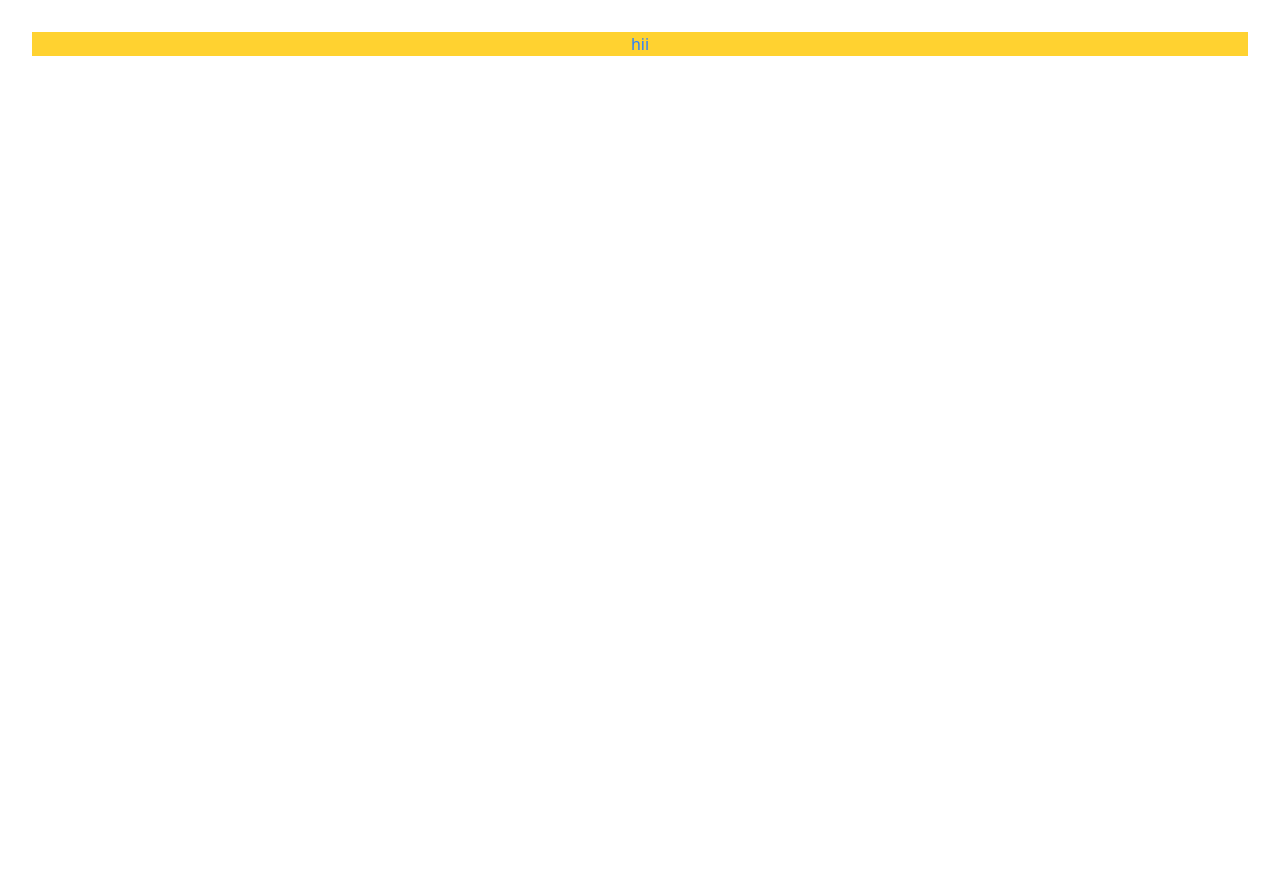
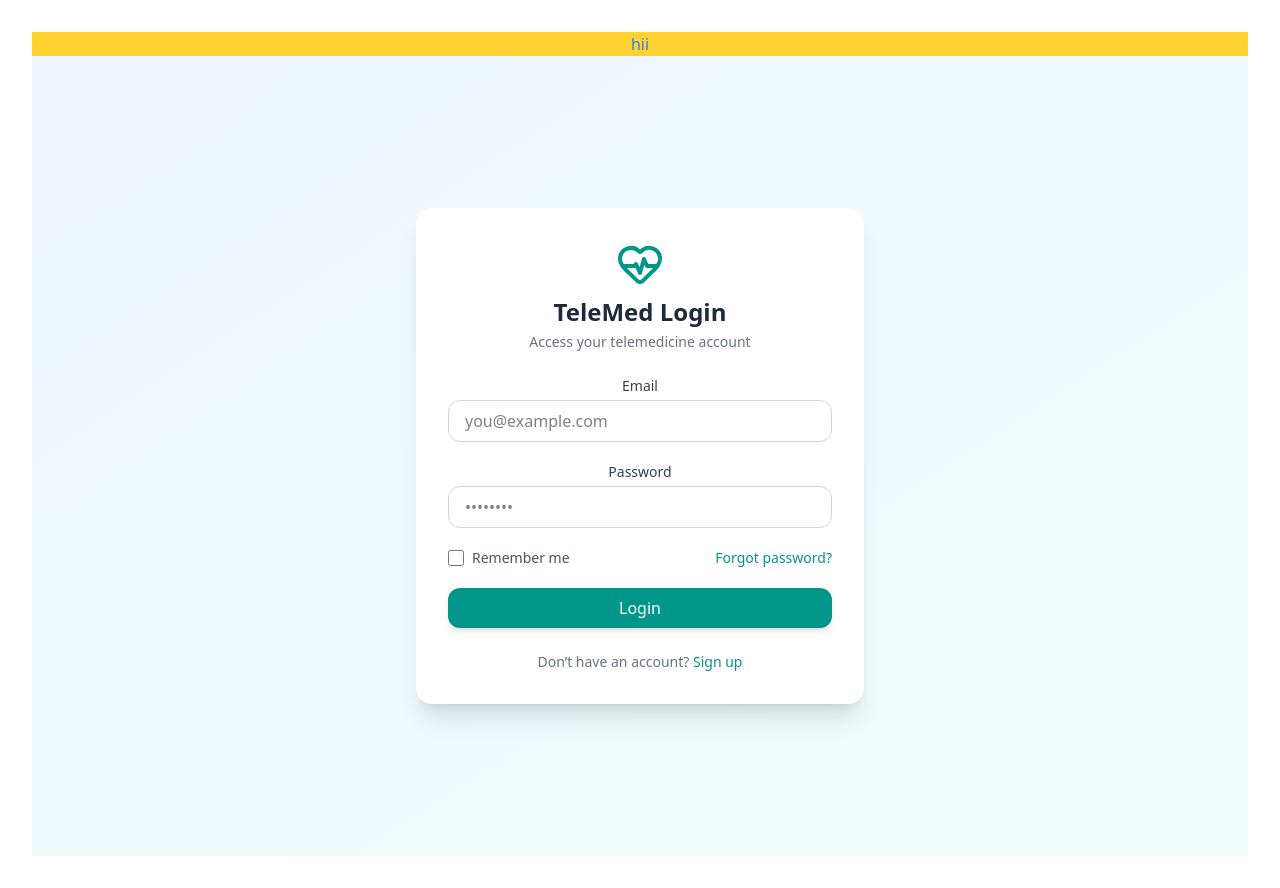
Before and after one commit to YashRajCs23/Telemedicine, a React (Vite) app in the folder frontend/: page / in a window 1280 px wide. Before the commit the page ends 800 px from the top, so only its background shows below. Built offline with nearby package versions, Linux system fonts and the light colour scheme.

Commit message:
[yash] added user login page

```diff
--- a/frontend/src/App.jsx
+++ b/frontend/src/App.jsx
@@ -2,13 +2,14 @@ import { useState } from 'react'
 import reactLogo from './assets/react.svg'
 import viteLogo from '/vite.svg'
 import './App.css'
-
+import Login from './components/Landing/UserLogin.jsx'
 function App() {
   const [count, setCount] = useState(0)
 
   return (
     <>
       <h1 className=' bg-amber-300 text-blue-500 '>hii</h1>
+      <Login />
     </>
   )
 }
--- a/frontend/src/components/Landing/UserLogin.jsx
+++ b/frontend/src/components/Landing/UserLogin.jsx
@@ -0,0 +1,95 @@
+// src/Login.jsx
+import { useState } from "react";
+import { HeartPulse } from "lucide-react";
+
+export default function Login() {
+  const [form, setForm] = useState({ email: "", password: "" });
+
+  const handleChange = (e) => {
+    setForm({ ...form, [e.target.name]: e.target.value });
+  };
+
+  const handleSubmit = (e) => {
+    e.preventDefault();
+    console.log("Login details:", form);
+    // Handle login logic here (API call etc.)
+  };
+
+  return (
+    <div className="flex min-h-screen items-center justify-center bg-gradient-to-br from-blue-50 to-teal-50">
+      <div className="w-full max-w-md rounded-2xl bg-white shadow-xl p-8">
+        {/* Logo + Title */}
+        <div className="flex flex-col items-center mb-6">
+          <HeartPulse className="w-12 h-12 text-teal-600" />
+          <h1 className="text-2xl font-semibold text-gray-800 mt-2">
+            TeleMed Login
+          </h1>
+          <p className="text-gray-500 text-sm mt-1">
+            Access your telemedicine account
+          </p>
+        </div>
+
+        {/* Login Form */}
+        <form onSubmit={handleSubmit} className="space-y-5">
+          <div>
+            <label className="block text-sm font-medium text-gray-700 mb-1">
+              Email
+            </label>
+            <input
+              type="email"
+              name="email"
+              value={form.email}
+              onChange={handleChange}
+              required
+              placeholder="you@example.com"
+              className="w-full rounded-xl border border-gray-300 px-4 py-2 focus:ring-2 focus:ring-teal-500 focus:outline-none"
+            />
+          </div>
+
+          <div>
+            <label className="block text-sm font-medium text-gray-700 mb-1">
+              Password
+            </label>
+            <input
+              type="password"
+              name="password"
+              value={form.password}
+              onChange={handleChange}
+              required
+              placeholder="••••••••"
+              className="w-full rounded-xl border border-gray-300 px-4 py-2 focus:ring-2 focus:ring-teal-500 focus:outline-none"
+            />
+          </div>
+
+          <div className="flex items-center justify-between text-sm">
+            <label className="flex items-center space-x-2">
+              <input
+                type="checkbox"
+                className="h-4 w-4 text-teal-600 border-gray-300 rounded"
+              />
+              <span className="text-gray-600">Remember me</span>
+            </label>
+            <a href="#" className="text-teal-600 hover:underline">
+              Forgot password?
+            </a>
+          </div>
+
+          <button
+            type="submit"
+            className="w-full bg-teal-600 text-white py-2 rounded-xl hover:bg-teal-700 transition shadow-md"
+          >
+            Login
+          </button>
+        </form>
+
+        {/* Footer */}
+        <p className="text-center text-sm text-gray-500 mt-6">
+          Don’t have an account?{" "}
+          <a href="#" className="text-teal-600 font-medium hover:underline">
+            Sign up
+          </a>
+        </p>
+      </div>
+    </div>
+  );
+}
--- /dev/null
+++ b/package.json
@@ -0,0 +1,5 @@
+{
+  "dependencies": {
+    "lucide-react": "^0.542.0"
+  }
+}
```
Also changed, not shown: 1 other file (tests, documents, lock files or other folders).
